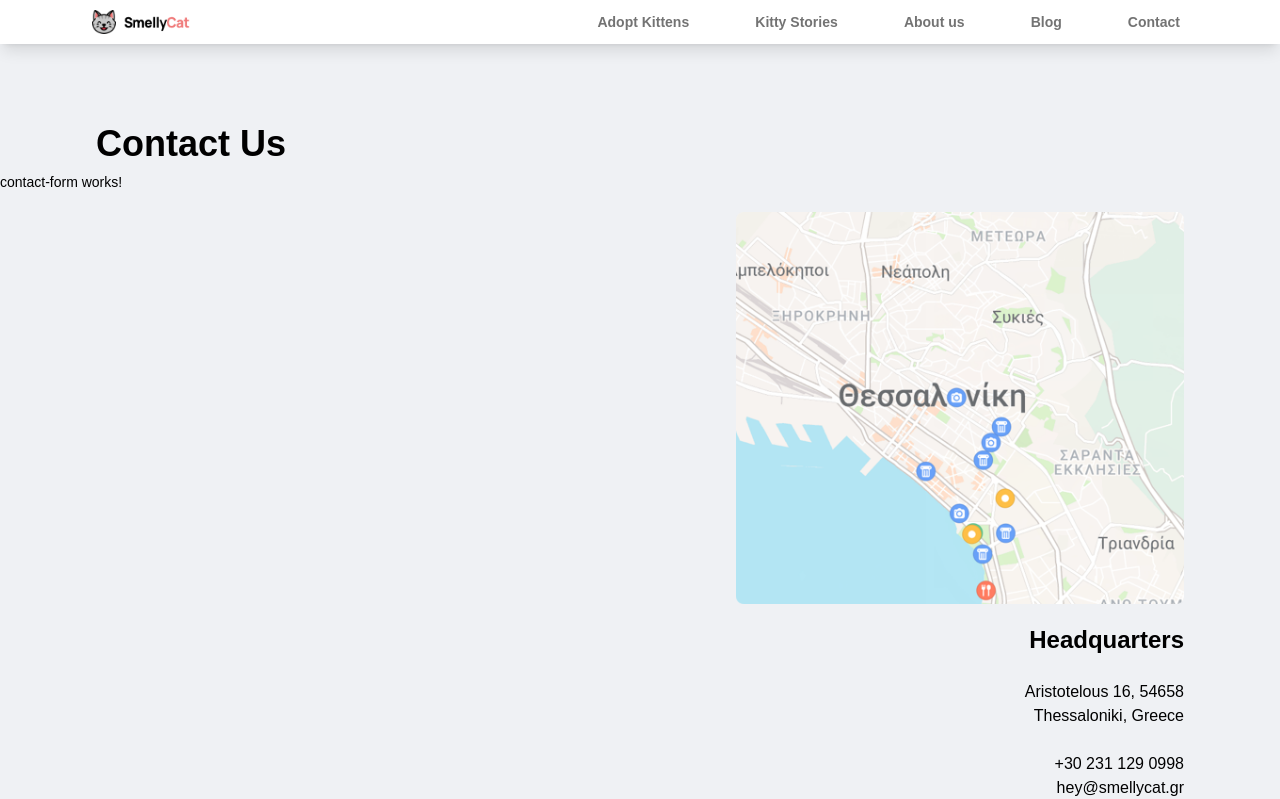
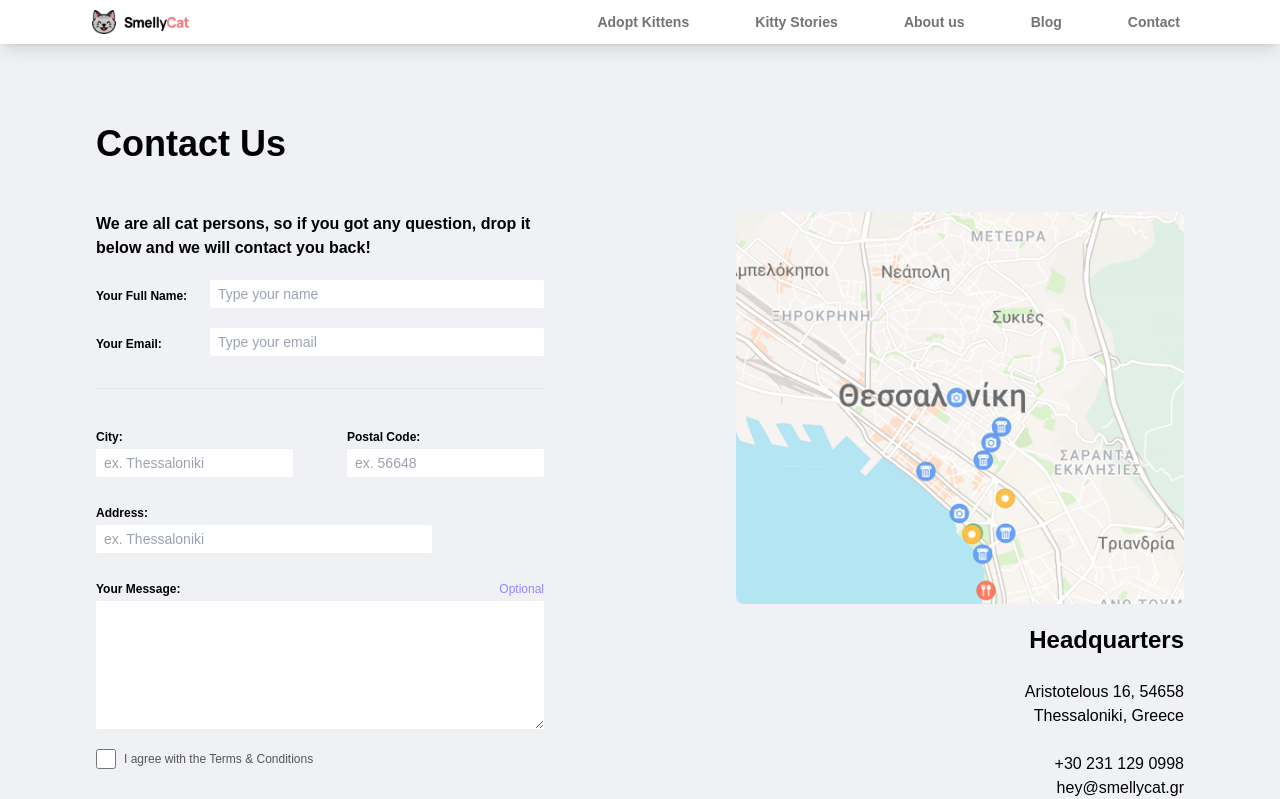
Before and after one commit to stefaleon/smellycat, an Angular app: page / in a window 1280 px wide. Shown: the top 799 px of the page. Built offline with nearby package versions, Linux system fonts and the light colour scheme; what tw-elements would draw is missing.

Commit message:
Configure the contact form component

```diff
--- a/package.json
+++ b/package.json
@@ -14,7 +14,7 @@
     "@angular/common": "^15.2.0",
     "@angular/compiler": "^15.2.0",
     "@angular/core": "^15.2.0",
-    "@angular/forms": "^15.2.0",
+    "@angular/forms": "^15.2.9",
     "@angular/platform-browser": "^15.2.0",
     "@angular/platform-browser-dynamic": "^15.2.0",
     "@angular/router": "^15.2.0",
--- a/src/app/app.module.ts
+++ b/src/app/app.module.ts
@@ -1,7 +1,7 @@
 import { NgModule } from '@angular/core';
 import { BrowserModule } from '@angular/platform-browser';
-
 import { AppRoutingModule } from './app-routing.module';
+import { ReactiveFormsModule } from '@angular/forms';
 import { AppComponent } from './app.component';
 import { NavbarComponent } from './navbar/navbar.component';
 import { FooterComponent } from './footer/footer.component';
@@ -10,6 +10,7 @@ import { ContactComponent } from './pages/contact/contact.component';
 import { ContactFormComponent } from './pages/contact/contact-form/contact-form.component';
 import { ContactDataComponent } from './pages/contact/contact-data/contact-data.component';
 import { MapComponent } from './pages/contact/contact-data/map/map.component';
+
 
 @NgModule({
   declarations: [
@@ -24,7 +25,8 @@ import { MapComponent } from './pages/contact/contact-data/map/map.component';
   ],
   imports: [
     BrowserModule,
-    AppRoutingModule
+    AppRoutingModule,
+	ReactiveFormsModule
   ],
   providers: [],
   bootstrap: [AppComponent]
--- a/src/app/pages/contact/contact-form/contact-form.component.html
+++ b/src/app/pages/contact/contact-form/contact-form.component.html
@@ -1 +1,58 @@
-<p>contact-form works!</p>
+<div class="w-full h-full
+ px-10 sm:px-14 md:px-16 lg:px-24
+ pt-5 sm:pt-10
+ pb-20
+ sm:mb-10
+ sm:hscreen-minus-170
+ sm:overflow-y-auto
+ ">
+	<form class="w-full h-full flex flex-col flex-1 gap-5"
+	[formGroup]="contactForm" (ngSubmit)="onSubmit()">
+		<h2 class="text-base font-semibold">We are all cat persons, so if you got any question, drop it below and we will contact you back!</h2>
+
+		<div class="flex flex-col gap-1 lg:flex-row lg:content-center">
+			<label class="form-label basis-1/3" for="name">Your Full Name:</label>
+			<input class="form-input" type="text" id="name" formControlName="name" required placeholder="Type your name">
+		</div>
+
+		<div class="flex flex-col gap-1 lg:flex-row lg:content-center">
+			<label class="form-label basis-1/3" for="email">Your Email:</label>
+			<input class="form-input" type="email" id="email" formControlName="email" required placeholder="Type your email">
+		</div>
+
+		<hr class="my-3" />
+
+		<div class="space-y-5 lg:space-y-0 lg:flex lg:gap-2 lg:justify-between">
+			<div class="flex flex-col gap-1">
+				<label class="form-label" for="city">City:</label>
+				<input class="form-input" type="text" id="city" formControlName="city" required placeholder="ex. Thessaloniki">
+			</div>
+			<div class="flex flex-col gap-1">
+				<label class="form-label" for="postalCode">Postal Code:</label>
+				<input class="form-input" type="text" id="postalCode" formControlName="postalCode" required placeholder="ex. 56648">
+			</div>
+	    </div>
+
+		<div class="flex flex-col gap-1">
+			<label class="form-label" for="address">Address:</label>
+			<input class="form-input lg:!w-3/4" type="text" id="address" formControlName="address" required placeholder="ex. Thessaloniki">
+		</div>
+
+		<div class="flex flex-col gap-1">
+			<div class="flex justify-between">
+				<label class="form-label" for="message">Your Message:</label>
+				<div class="text-xs mt-2 text-[#9784FF]">Optional</div>
+			</div>
+			<textarea rows="6" class="form-input" id="message" formControlName="message"></textarea>
+		</div>
+
+		<div class="flex items-center gap-2 text-xs">
+				<input class="w-5 h-5" type="checkbox" id="myCheckbox" formControlName="termsAndConditions" required>
+				<label class="text-[#555555]" for="myCheckbox">I agree with the Terms & Conditions</label>
+		</div>
+
+		<button class="mt-3 bg-[#EF7878] w-36 px-3 py-2 rounded text-white text-lg font-bold disabled:opacity-50" type="submit" [disabled]="contactForm.invalid">Send!</button>
+
+	</form>
+
+</div>
--- a/src/app/pages/contact/contact-form/contact-form.component.ts
+++ b/src/app/pages/contact/contact-form/contact-form.component.ts
@@ -1,10 +1,33 @@
-import { Component } from '@angular/core';
+import { Component, OnInit } from '@angular/core';
+import { FormBuilder, FormGroup, Validators } from '@angular/forms';
 
 @Component({
   selector: 'app-contact-form',
   templateUrl: './contact-form.component.html',
-  styleUrls: ['./contact-form.component.css']
+  styleUrls: ['./contact-form.component.css'],
 })
-export class ContactFormComponent {
+export class ContactFormComponent implements OnInit {
+  contactForm!: FormGroup;
 
+  constructor(private formBuilder: FormBuilder) {}
+
+  ngOnInit() {
+    this.contactForm = this.formBuilder.group({
+      name: ['', Validators.required],
+      email: ['', [Validators.required, Validators.email]],
+      city: ['', Validators.required],
+      postalCode: ['', Validators.required],
+      address: ['', Validators.required],
+      message: [''],
+      termsAndConditions: [false, Validators.requiredTrue],
+    });
+  }
+
+  onSubmit() {
+    if (this.contactForm.valid) {
+      // Process the form data here
+      console.log(this.contactForm.value);
+      // Clear form
+    }
+  }
 }
--- a/src/styles.css
+++ b/src/styles.css
@@ -19,6 +19,13 @@ html, body {
 	  @apply p-0 text-neutral-500 hover:text-neutral-700 focus:text-neutral-700 disabled:text-black/30 dark:text-neutral-200 dark:hover:text-neutral-400 dark:focus:text-neutral-400 lg:px-2 [&.active]:text-black/90 dark:[&.active]:text-neutral-400;
 	}
 
+	.form-label {
+		@apply text-xs font-semibold mt-2;
+	}
+	.form-input {
+		@apply w-full px-2 py-1 rounded-sm focus:outline-none focus:ring-1;
+	}
+
 	.hscreen-minus-170 {
 		height: calc(100vh - 170px)
 	}
```
Also changed, not shown: 1 other file (tests, documents, lock files or other folders).
